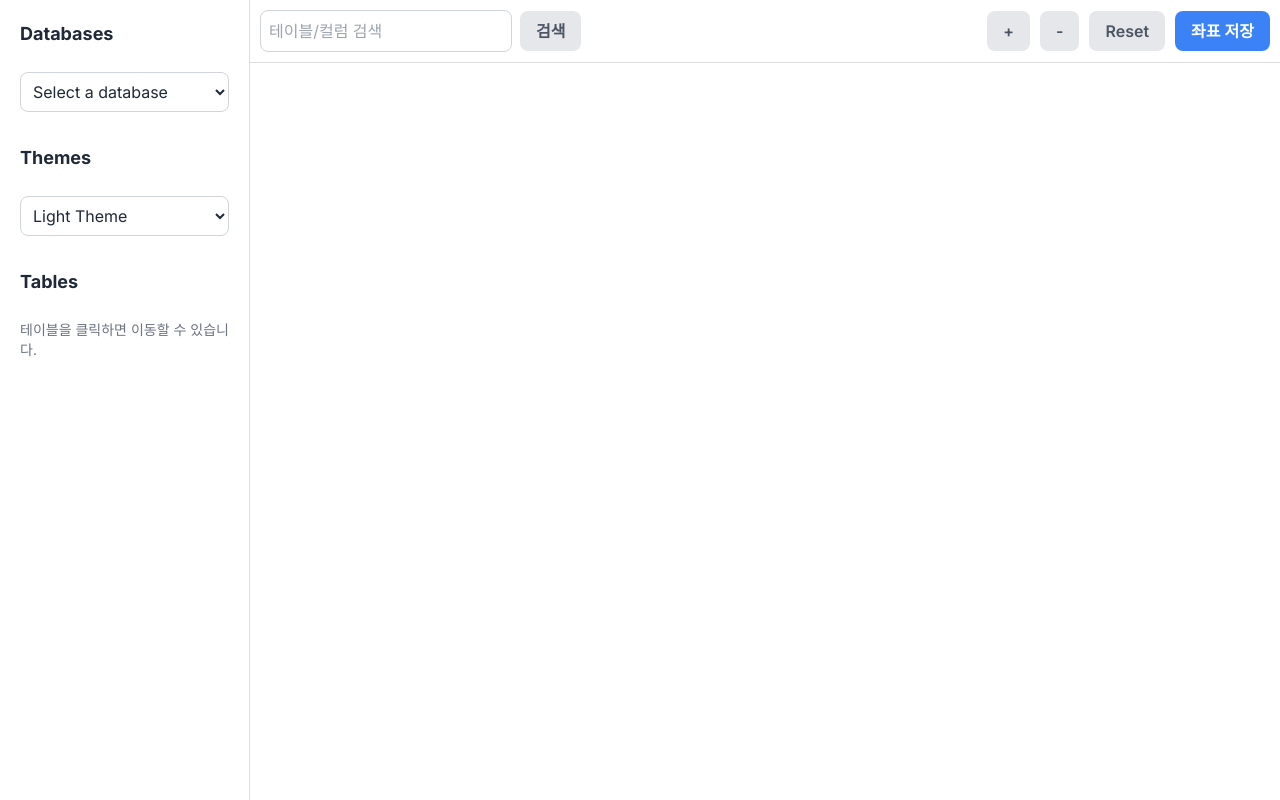
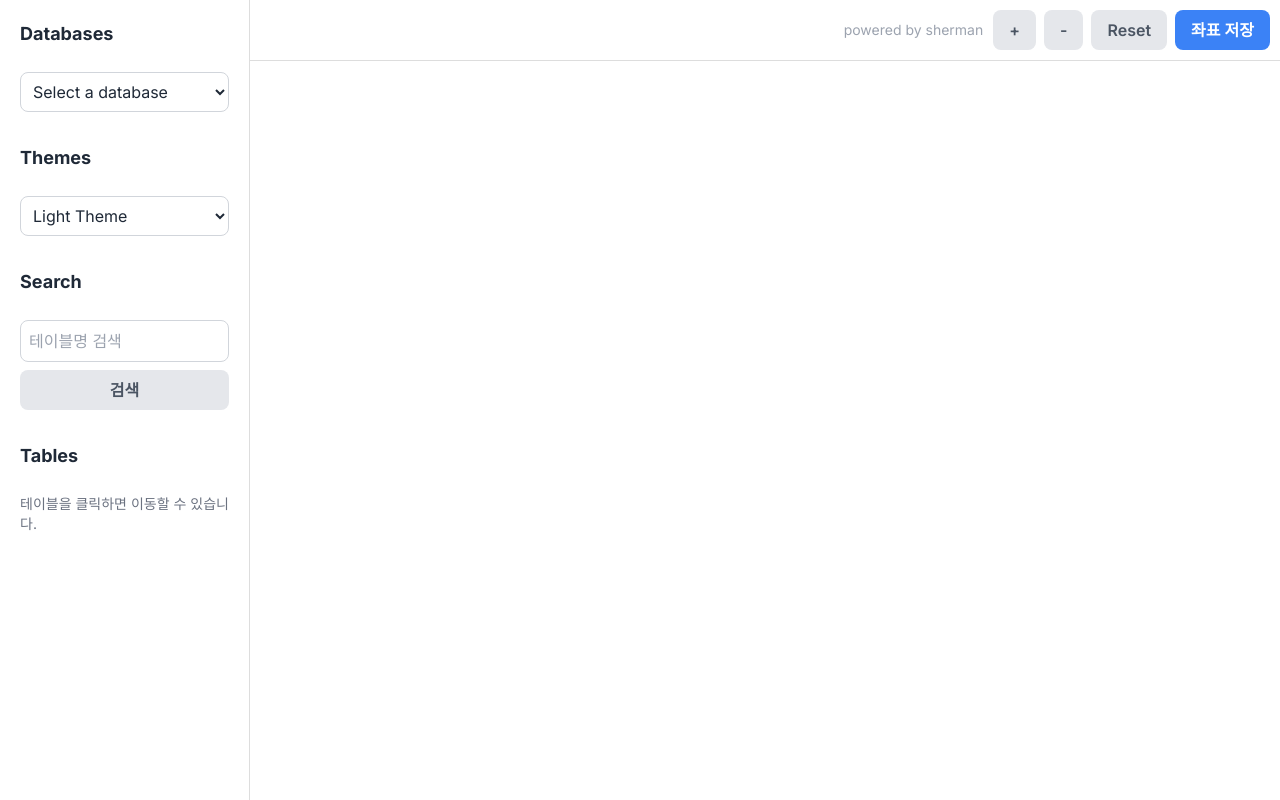
Before and after one commit to afgman4/erdviewer_client, a plain HTML site: page index.html in a window 1280 px wide. Drawn offline with nearby package versions, Linux system fonts and the light colour scheme; no server answers.

Commit message:
테이블검색 버튼 왼쪽으로 위치 변경경

```diff
--- a/index.html
+++ b/index.html
@@ -372,6 +372,12 @@
             <!-- Options populated by JS -->
         </select>
 
+        <h3 class="font-bold text-lg mb-2 mt-4">Search</h3>
+        <div class="flex flex-col gap-2">
+            <input type="text" id="search-input" placeholder="테이블명 검색" class="w-full p-2 border border-gray-300 rounded-lg text-gray-800" />
+            <button id="search-btn" class="toolbar-btn neutral-btn">검색</button>
+        </div>
+
         <h3 class="font-bold text-lg mb-2 mt-4">Tables</h3>
         <p class="text-sm text-gray-500">
             테이블을 클릭하면 이동할 수 있습니다.
@@ -379,16 +385,14 @@
     </div>
 
     <div id="main-content">
-        <div id="toolbar" class="flex items-center justify-end gap-2 p-3 border-b">
-            <div class="flex items-center space-x-2 mr-auto">
-                <input type="text" id="search-input" placeholder="테이블/컬럼 검색" class="p-2 border border-gray-300 rounded-lg text-gray-800" />
-                <button id="search-btn" class="toolbar-btn neutral-btn">검색</button>
+        <div id="toolbar" class="flex items-center justify-between gap-2 p-3 border-b">
+            <p class="text-sm text-gray-400">powered by sherman</p>
+            <div class="flex items-center justify-end gap-2">
+                <button id="zoom-in" class="toolbar-btn neutral-btn">+</button>
+                <button id="zoom-out" class="toolbar-btn neutral-btn">-</button>
+                <button id="zoom-reset" class="toolbar-btn neutral-btn">Reset</button>
+                <button id="save-coords-btn" class="toolbar-btn primary-btn">좌표 저장</button>
             </div>
-
-            <button id="zoom-in" class="toolbar-btn neutral-btn">+</button>
-            <button id="zoom-out" class="toolbar-btn neutral-btn">-</button>
-            <button id="zoom-reset" class="toolbar-btn neutral-btn">Reset</button>
-            <button id="save-coords-btn" class="toolbar-btn primary-btn">좌표 저장</button>
         </div>
         <div id="erd-container" class="relative p-5 overflow-auto">
             <div id="pan-container" class="absolute top-0 left-0 w-full h-full transform-origin-top-left cursor-grab">
```
